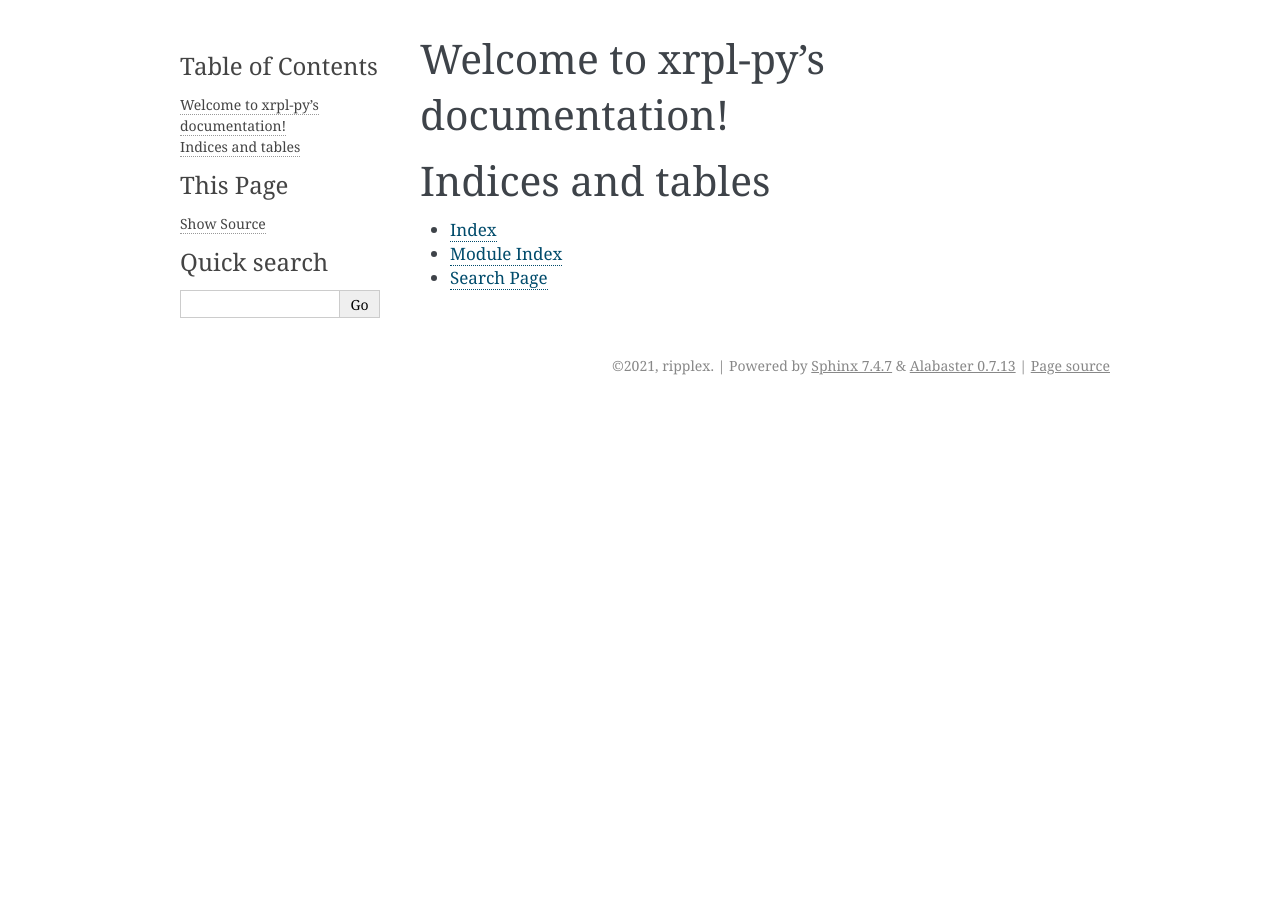
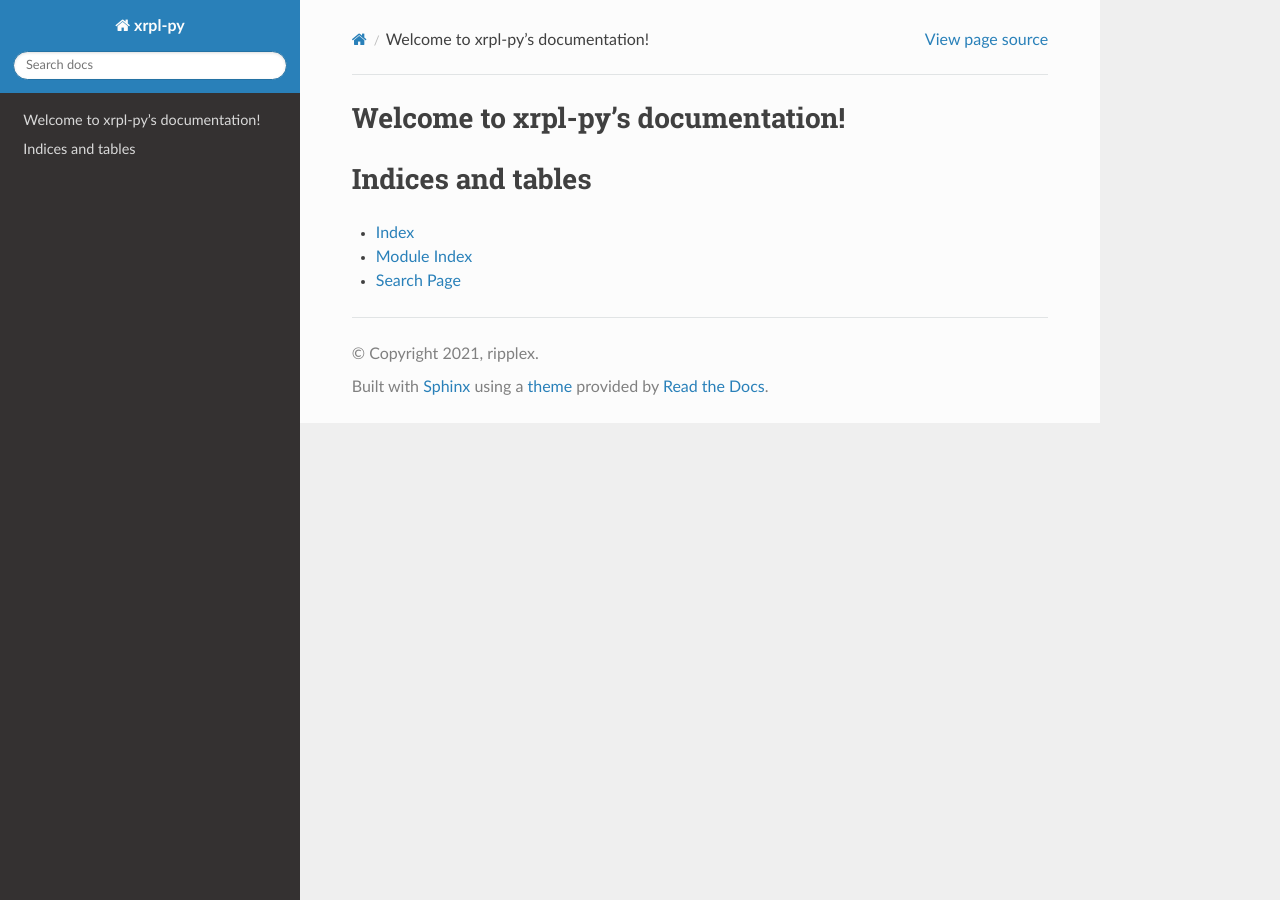
Before and after one commit to XRPLF/xrpl-py, a Sphinx documentation site: the page built from docs/index.rst, in a window 1280 px wide. Built offline with Sphinx 7.4.7 and the Read the Docs theme 2.0.0, drawn with Linux system fonts in a browser that asks for light colours.

Commit message:
change docs theme to rtd

```diff
--- a/docs/conf.py
+++ b/docs/conf.py
@@ -45,7 +45,18 @@
 # The theme to use for HTML and HTML Help pages.  See the documentation for
 # a list of builtin themes.
 #
-html_theme = "alabaster"
+# html_theme = "alabaster"
+
+# on_rtd is whether we are on readthedocs.org
+on_rtd = os.environ.get("READTHEDOCS", None) == "True"
+
+if not on_rtd:  # only import and set the theme if we're building docs locally
+    import sphinx_rtd_theme
+
+    html_theme = "sphinx_rtd_theme"
+    html_theme_path = [sphinx_rtd_theme.get_html_theme_path()]
+
+# otherwise, readthedocs.org uses their theme by default, so no need to specify it
 
 # Add any paths that contain custom static files (such as style sheets) here,
 # relative to this directory. They are copied after the builtin static files,
--- a/pyproject.toml
+++ b/pyproject.toml
@@ -32,6 +32,7 @@
 darglint = "^1.5.8"
 nox-poetry = "^0.7.1"
 Sphinx = "^3.5.1"
+sphinx-rtd-theme = "^0.5.1"
 
 [tool.isort]
 # Make sure that isort's settings line up with black
```
Also changed, not shown: 1 other file.
